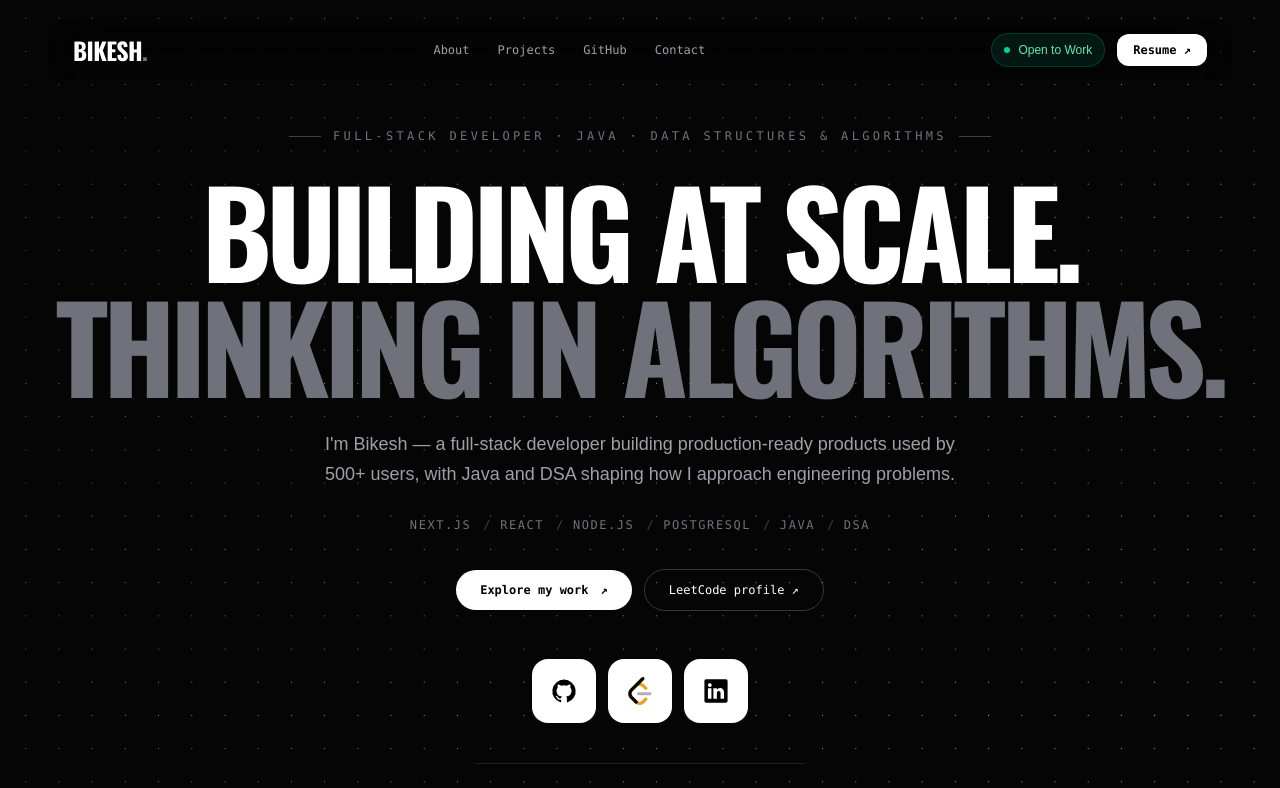
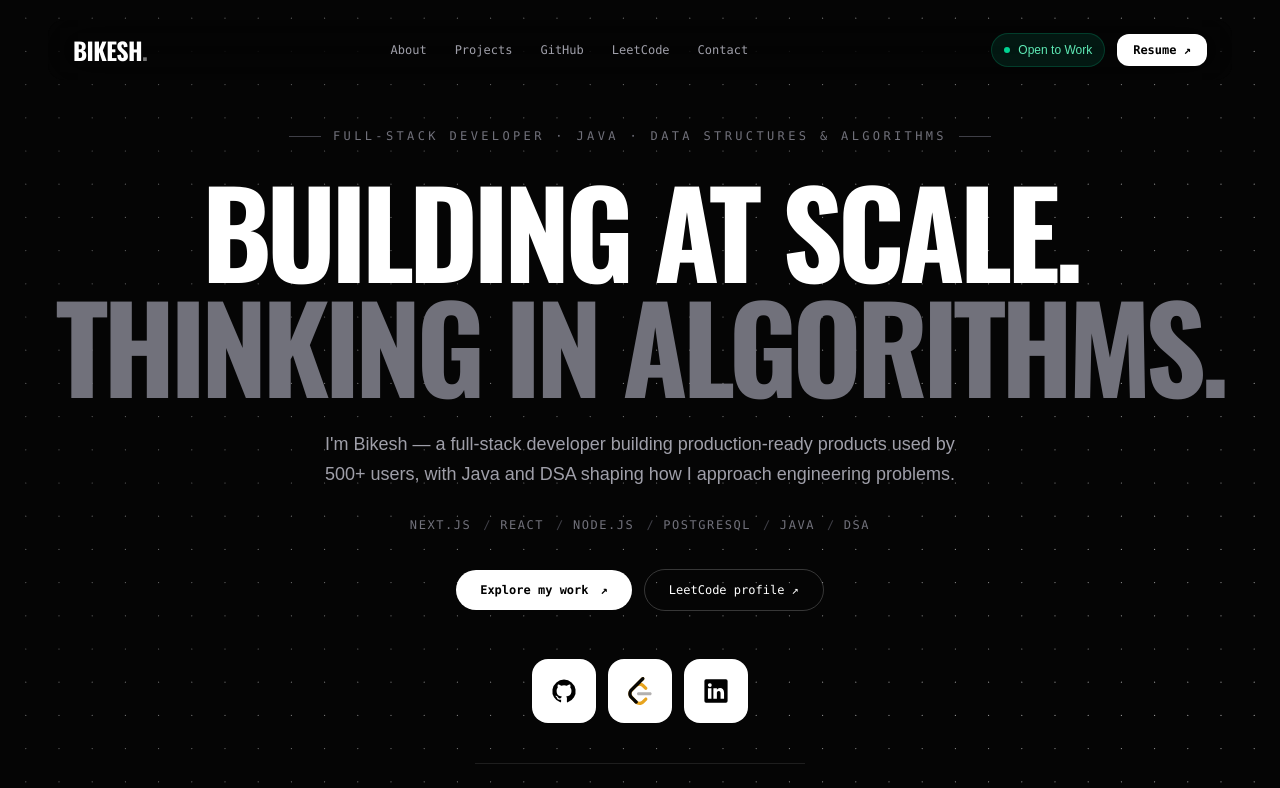
Before and after one commit to Bikesh-1/Nextjs-portfolio, a Next.js app: page / in a window 1280 px wide. Shown: the top 788 px of the page. Built offline with nearby package versions, Linux system fonts and the light colour scheme.

Commit message:
Add LeetCode section to portfolio navigation

```diff
--- a/components/navbar.tsx
+++ b/components/navbar.tsx
@@ -7,6 +7,7 @@ const links = [
   { label: "About", href: "#about" },
   { label: "Projects", href: "#projects" },
   { label: "GitHub", href: "#github" },
+  { label: "LeetCode", href: "#leetcode" },
   { label: "Contact", href: "#contact" },
 ];
 
```
